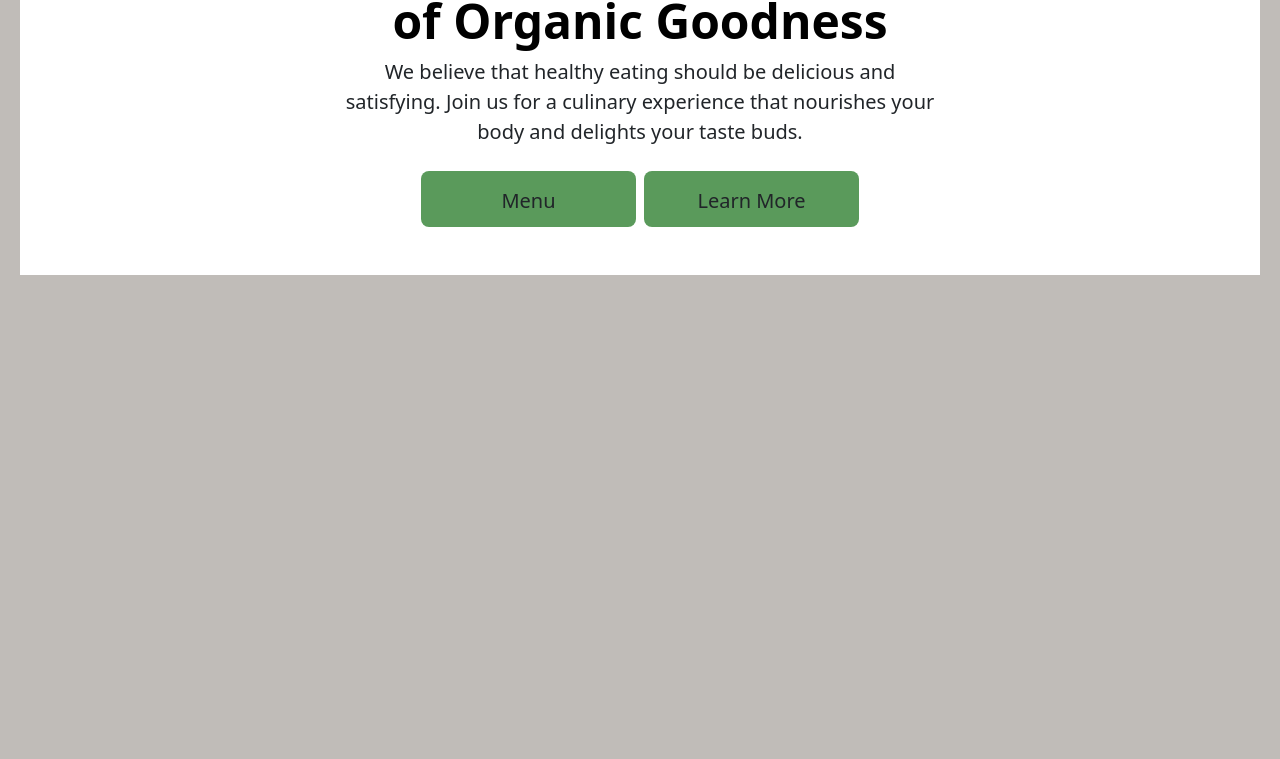
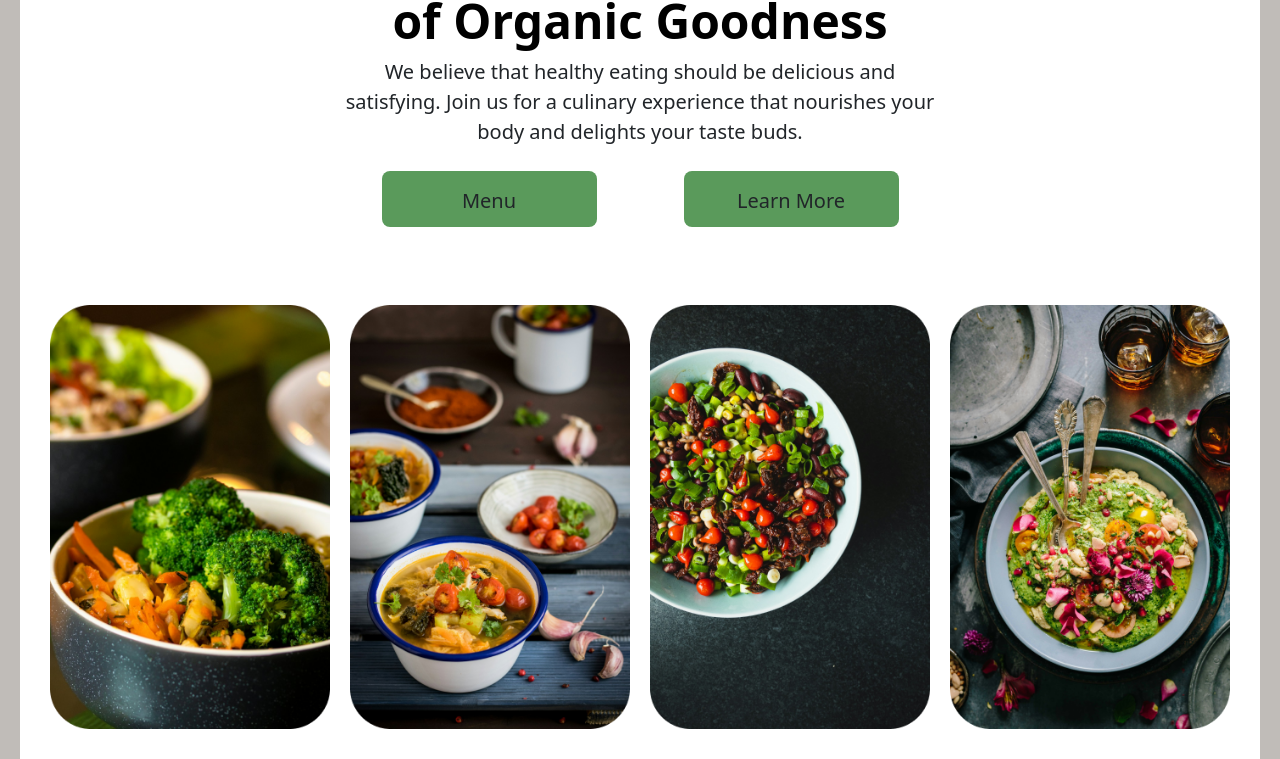
Before and after one commit to romakvasha/SCSS-Bootstrap, a plain HTML site: page index.html in a window 1280 px wide. Shown: the part 226-985 px from the top of the page. Before the commit the page ends 800 px from the top, so only its background shows below. Drawn offline with nearby package versions, Linux system fonts and the light colour scheme.

Commit message:
scss+bootstrap

```diff
--- a/index.html
+++ b/index.html
@@ -10,7 +10,7 @@
       integrity="sha384-QWTKZyjpPEjISv5WaRU9OFeRpok6YctnYmDr5pNlyT2bRjXh0JMhjY6hW+ALEwIH"
       crossorigin="anonymous"
     />
-    <link rel="stylesheet" type="text/css" href="styles.css">
+    <link rel="stylesheet" type="text/css" href="styles.css" />
   </head>
   <body>
     <nav class="navbar navbar-expand-lg">
@@ -53,22 +53,61 @@
           <button type="button" class="login btn btn-outline-warning">
             Order
           </button>
-          <button type="button" class="login  btn btn-outline-warning">Join</button>
+          <button type="button" class="login btn btn-outline-warning">
+            Join
+          </button>
         </div>
       </div>
     </nav>
     <header>
       <div class="px-4 py-5 text-center">
-        <h1 class="display-5 fw-bold text-body-emphasis"><font style="vertical-align: inherit;"><font style="vertical-align: inherit;">Savor the <span>Freshness</span> <br>of Organic Goodness</font></font></h1>
+        <h1 class="display-5 fw-bold text-body-emphasis">
+          <font style="vertical-align: inherit"
+            ><font style="vertical-align: inherit"
+              >Savor the <span>Freshness</span> <br />of Organic Goodness</font
+            ></font
+          >
+        </h1>
         <div class="col-lg-6 mx-auto">
-          <p class="lead mb-4"><font style="vertical-align: inherit;"><font style="vertical-align: inherit;">We believe that healthy eating should be delicious and satisfying. Join us for a culinary experience that nourishes your body and delights your taste buds.</font></font></p>
+          <p class="lead mb-4">
+            <font style="vertical-align: inherit"
+              ><font style="vertical-align: inherit"
+                >We believe that healthy eating should be delicious and
+                satisfying. Join us for a culinary experience that nourishes
+                your body and delights your taste buds.</font
+              ></font
+            >
+          </p>
           <div class="d-grid gap-2 d-sm-flex justify-content-sm-center">
-            <button type="button" class="btn btn-lg px-4 gap-3"><font style="vertical-align: inherit;"><font style="vertical-align: inherit;">Menu</font></font></button>
-            <button type="button" class="btn  btn-lg px-4"><font style="vertical-align: inherit;"><font style="vertical-align: inherit;">Learn More</font></font></button>
+            <button type="button" class="btn btn-lg px-4 gap-3">
+              <font style="vertical-align: inherit"
+                ><font style="vertical-align: inherit">Menu</font></font
+              >
+            </button>
+            <button type="button" class="btn btn-lg px-4">
+              <font style="vertical-align: inherit"
+                ><font style="vertical-align: inherit">Learn More</font></font
+              >
+            </button>
           </div>
         </div>
       </div>
     </header>
 
+    <section class="foto">
+      <figure >
+        <img class="img-fluid" src="/img/unsplash_30kYZsukwsk.png" alt="foto" />
+      </figure>
+      <figure >
+        <img class="img-fluid" src="/img/unsplash_9jdyCy-bMC4.png" alt="foto" />
+      </figure>
+      <figure >
+        <img class="img-fluid" src="/img/unsplash_kvp1Ppohv9I.png" alt="foto" />
+      </figure>
+      <figure >
+        <img class="img-fluid" src="/img/unsplash_oaz0raysASk.png" alt="foto" />
+      </figure>
+    </section>
+
   </body>
 </html>
--- a/styles.scss
+++ b/styles.scss
@@ -1,11 +1,12 @@
 $color_1: #FF6F40;
+$color_2: #fff;
 
 body{
     background-color: rgb(192, 188, 184);
 }
 
 nav {
-    background-color:#fff;
+    background-color:$color_2;
     max-width: 1240px;
     max-height: 154px;
     margin: 0 auto;
@@ -30,10 +31,11 @@ nav {
     }
 }
 header {
-
     button {
+        margin: 0 auto;
         width: 215px;
         height: 56px;
+
     }
     span{
         color: $color_1;
@@ -41,7 +43,7 @@ header {
     >div{
         margin: 0 auto;
         max-width: 1240px;
-        background-color:#fff;
+        background-color:$color_2;
         .btn{
             background-color:#5A9A5B ;
             &:hover{
@@ -51,3 +53,23 @@ header {
     }
 }
 }
+
+.foto {
+    margin: 0 auto;
+    max-width: 1240px;
+    background-color: $color_2;
+    display: flex;
+
+    justify-content: center;
+    align-items: center;
+    flex-direction: row;
+    flex-wrap: wrap;
+    align-content: center;
+    figure {
+        margin: 30px 10px;
+        img{
+           max-width: 280px;
+           max-height: 500px;
+        }
+    }
+}
```
Also changed, not shown: img/unsplash_30kYZsukwsk.png (added), img/unsplash_9jdyCy-bMC4.png (added), img/unsplash_kvp1Ppohv9I.png (added), img/unsplash_oaz0raysASk.png (added), styles.css, 1 other file.
